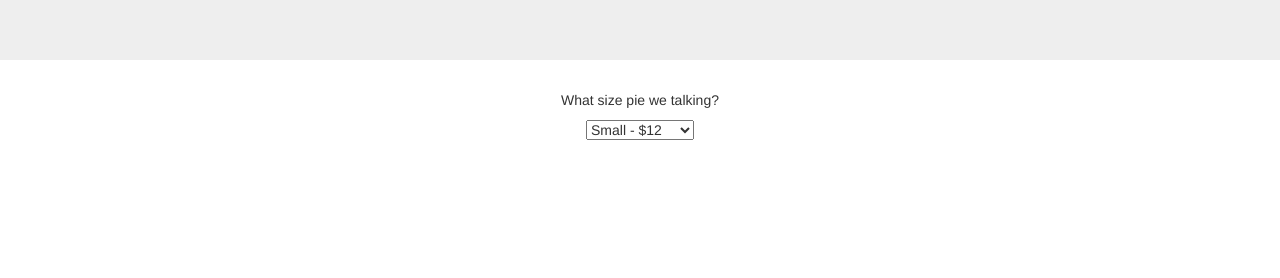
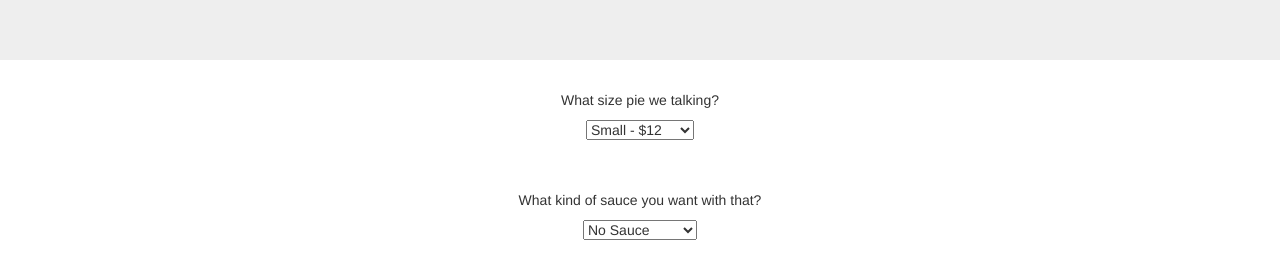
Before and after one commit to dcole505/pizza-parlor, a plain HTML site: page index.html in a window 1280 px wide. Shown: the part 180-458 px from the top of the page. Drawn offline with Linux system fonts and the light colour scheme.

Commit message:
add another selection dropdown to the UI for the user to choose which sauce they would like.

```diff
--- a/css/styles.css
+++ b/css/styles.css
@@ -1,3 +1,7 @@
 body {
   text-align: center;
 }
+
+.user-pizza {
+  margin-bottom: 50px;
+}
--- a/index.html
+++ b/index.html
@@ -16,6 +16,7 @@
     </div>
     <div class="container">
       <form id="pizza-options">
+        <div class="user-pizza">
           <p>What size pie we talking?</p>
           <select id="size" name="size">
             <option value="small">Small - $12</option>
@@ -23,6 +24,16 @@
             <option value="large">Large - $16</option>
             <option value="extra-large">XL - $18</option>
           </select>
+        </div>
+        <div class="user-pizza">
+          <p>What kind of sauce you want with that?</p>
+          <select id="sauce" name="sauce">
+            <option value="no-sauce">No Sauce</option>
+            <option value="marinara">Marinara</option>
+            <option value="alfredo">Alfredo +$1.50</option>
+            <option value="pesto">Pesto +$1.50</option>
+          </select>
+        </div>
       </form>
     </div>
   </body>
```
Lines whose indentation alone changed are shown as unchanged.
